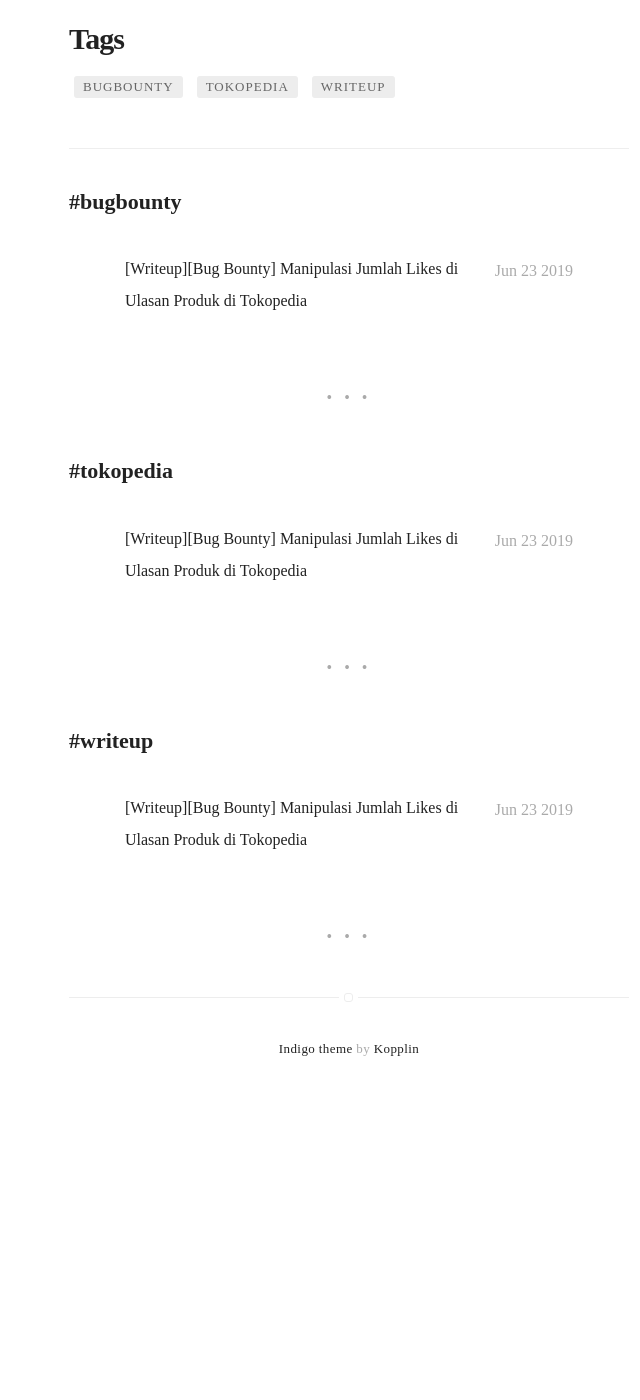
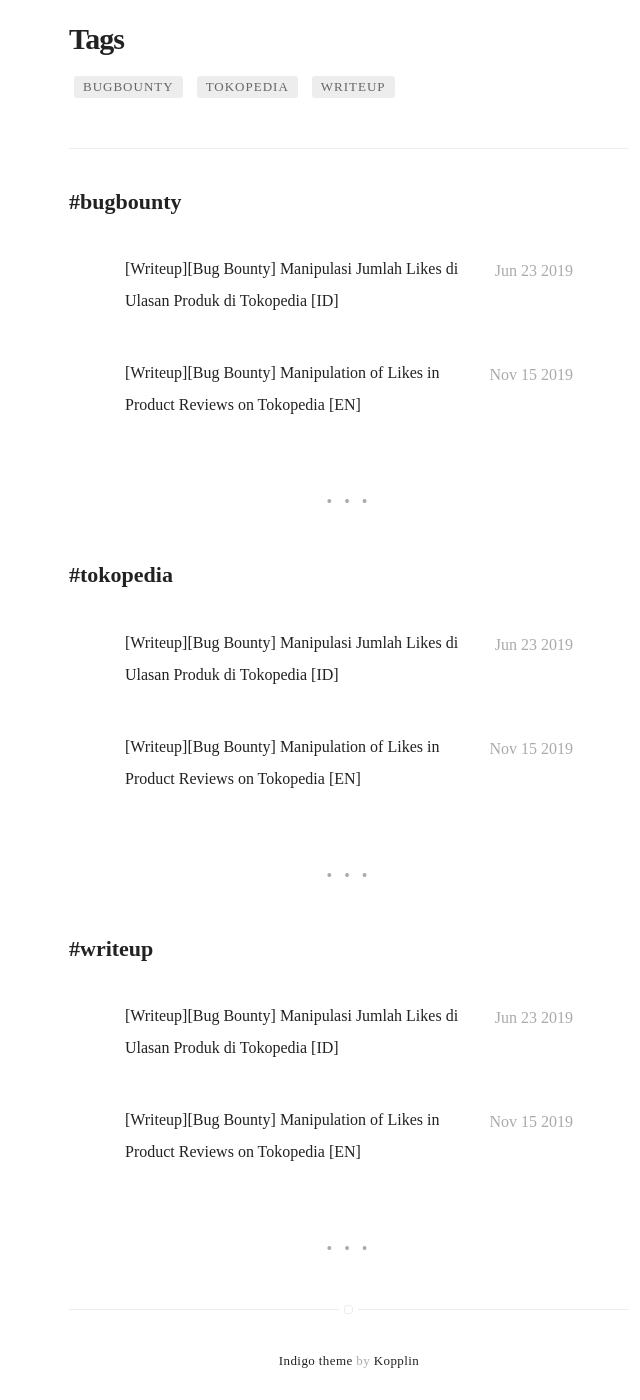
Before and after one commit to fadhilthomas/fadhilthomas.github.io, a Jekyll site: the page built from tags.html, in a window 1280 px wide and 1400 px high, scrolled down 541 px. Shown: the whole window, without its empty margins (291-931 px from the left). Built offline with Jekyll 4.4.1, drawn with Linux system fonts in a browser that asks for light colours; some web fonts are replaced; before the commit the page ends 1661 px from its top, so only the background shows below that.

Commit message:
update_tokopedia01

```diff
--- a/_posts/2019-06-23-bug-bounty-tokopedia-01.md
+++ b/_posts/2019-06-23-bug-bounty-tokopedia-01.md
@@ -1,5 +1,5 @@
 ---
-title: "[Writeup][Bug Bounty] Manipulasi Jumlah Likes di Ulasan Produk di Tokopedia"
+title: "[Writeup][Bug Bounty] Manipulasi Jumlah Likes di Ulasan Produk di Tokopedia [ID]"
 layout: post
 date: '2019-06-23 18:03:56'
 headerImage: false
@@ -33,7 +33,7 @@
 
 ----
 ## Steps to Reproduce
-* Login ke dalam akun Tokopeda dan buka halaman ulasan suatu produk.
+* Login ke dalam akun Tokopedia dan buka halaman ulasan suatu produk.
 <br/>
 <br/>
 * Intercept koneksi request, klik tombol like suatu review.
--- /dev/null
+++ b/_posts/2019-11-15-bug-bounty-tokopedia-01-en.md
@@ -0,0 +1,77 @@
+---
+title: "[Writeup][Bug Bounty] Manipulation of Likes in Product Reviews on Tokopedia [EN]"
+layout: post
+date: '2019-11-15 04:00:00'
+headerImage: false
+star: true
+tag:
+- bugbounty
+- tokopedia
+- writeup
+category: blog
+author: fadhilthomas
+---
+
+<p align="center">
+  <img src="https://github.com/fadhilthomas/fadhilthomas.github.io/raw/master/assets/images/tokopedia01/img1.jpg">
+</p>
+
+## Intro
+Before starting, IDOR is Insecure Direct Object Reference, hereinafter referred to as IDOR, is a condition in which users can access an object without passing the access rights check. (OWASP, 2019)
+
+With IDOR, a user can access, change, and delete data. This makes IDOR a very dangerous security hole. Please note, the bug discussed in this writeup has been patched by Tokopedia and screenshots will be censored because of PII.
+
+----
+## Affected Endpoint
+https://ws.tokopedia.com/reputationapp/review/api/v1/likedislike
+
+----
+## Impact
+Manipulation of number of likes in Product Reviews
+
+----
+## Steps to Reproduce
+* Log in to your Tokopedia account and open a product review page.
+<br/>
+<br/>
+* Intercept the connection request, click the like a review button.
+![alt text](https://github.com/fadhilthomas/fadhilthomas.github.io/raw/master/assets/images/tokopedia01/img2.jpg)
+<br/>
+<br/>
+* In the intercepted connection request, there are several parameters, such as:
+**product_id** is the product id being reviewed,
+**shop_id** is a shop id, and
+**user_id** is the user id who likes.
+![alt text](https://github.com/fadhilthomas/fadhilthomas.github.io/raw/master/assets/images/tokopedia01/img3.jpg)
+<br/>
+<br/>
+* Forward request, then get a success reply.
+<br/>
+<br/>
+* To try to manipulate the number of likes is by replacing the user id with another user id, without the need for user interaction. Change user_id with another user id and delete some parameters to bypass user authentication.
+![alt text](https://github.com/fadhilthomas/fadhilthomas.github.io/raw/master/assets/images/tokopedia01/img4.jpg)
+<br/>
+<br/>
+* Forward request.
+![alt text](https://github.com/fadhilthomas/fadhilthomas.github.io/raw/master/assets/images/tokopedia01/img5.jpg)
+<br/>
+<br/>
+* The number of likes has increased.
+<br/>
+![alt text](https://github.com/fadhilthomas/fadhilthomas.github.io/raw/master/assets/images/tokopedia01/img6.jpg)
+<br/>
+![alt text](https://github.com/fadhilthomas/fadhilthomas.github.io/raw/master/assets/images/tokopedia01/img7.jpg)
+
+----
+## Timeline
+* 23 Feb 2019 : Reported to Tokopedia.
+* 23 Feb 2019 : Tokopedia received the report.
+* 25 Feb 2019 : Tokopedia declared valid with Severity Medium.
+* 01 Apr 2019 : The bug has been fixed.
+* 22 May 2019 : Tokopedia sent 1.9 million IDR or $135 as reward.
+
+----
+## References
+1. https://www.owasp.org/index.php/Insecure_Direct_Object_Reference_Prevention_Cheat_Sheet
+2. https://www.owasp.org/index.php/Testing_for_Insecure_Direct_Object_References_(OTG-AUTHZ-004)
+3. https://www.bugcrowd.com/how-to-find-idor-insecuredirect-object-reference-vulnerabilities-for-large-bountyrewards/
```
